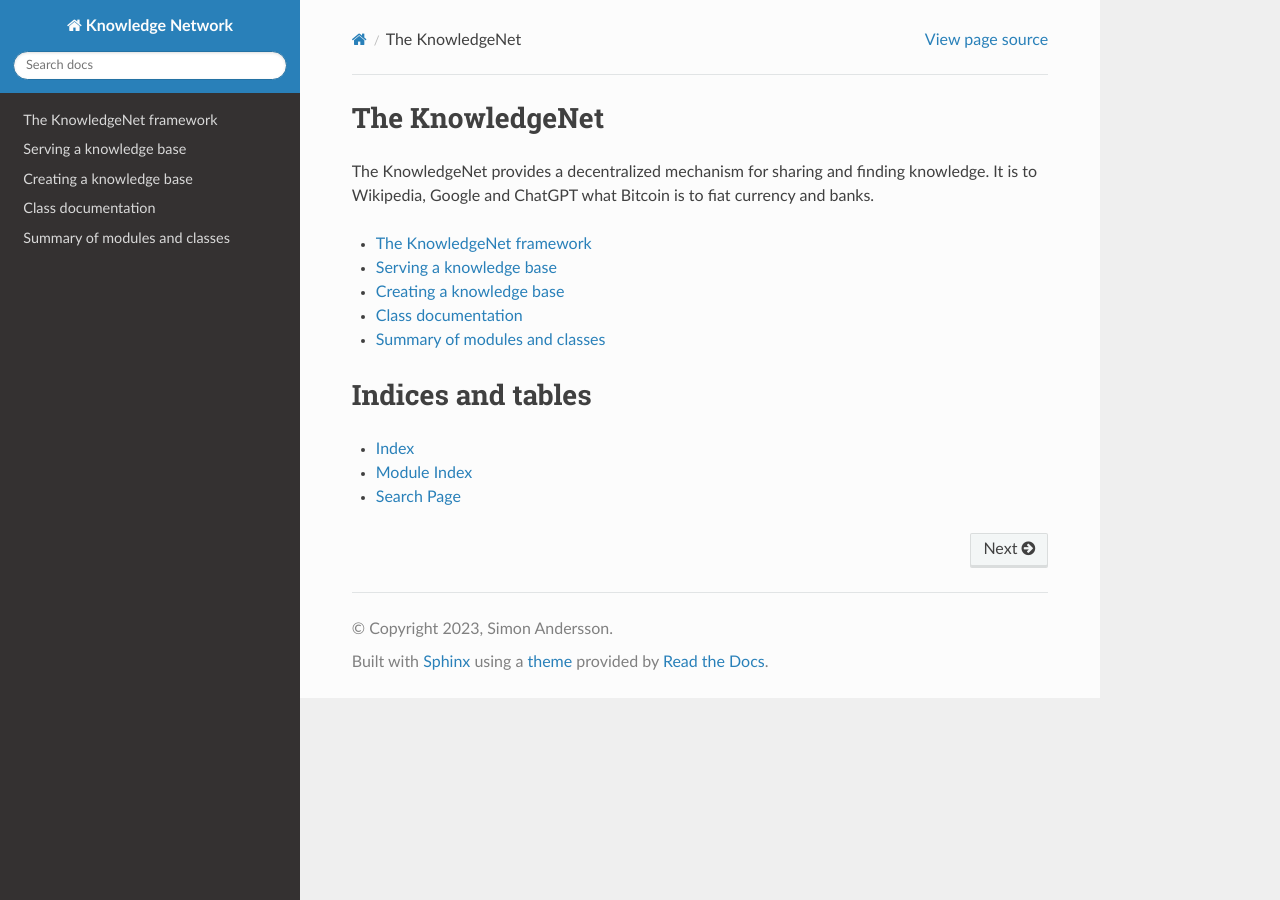
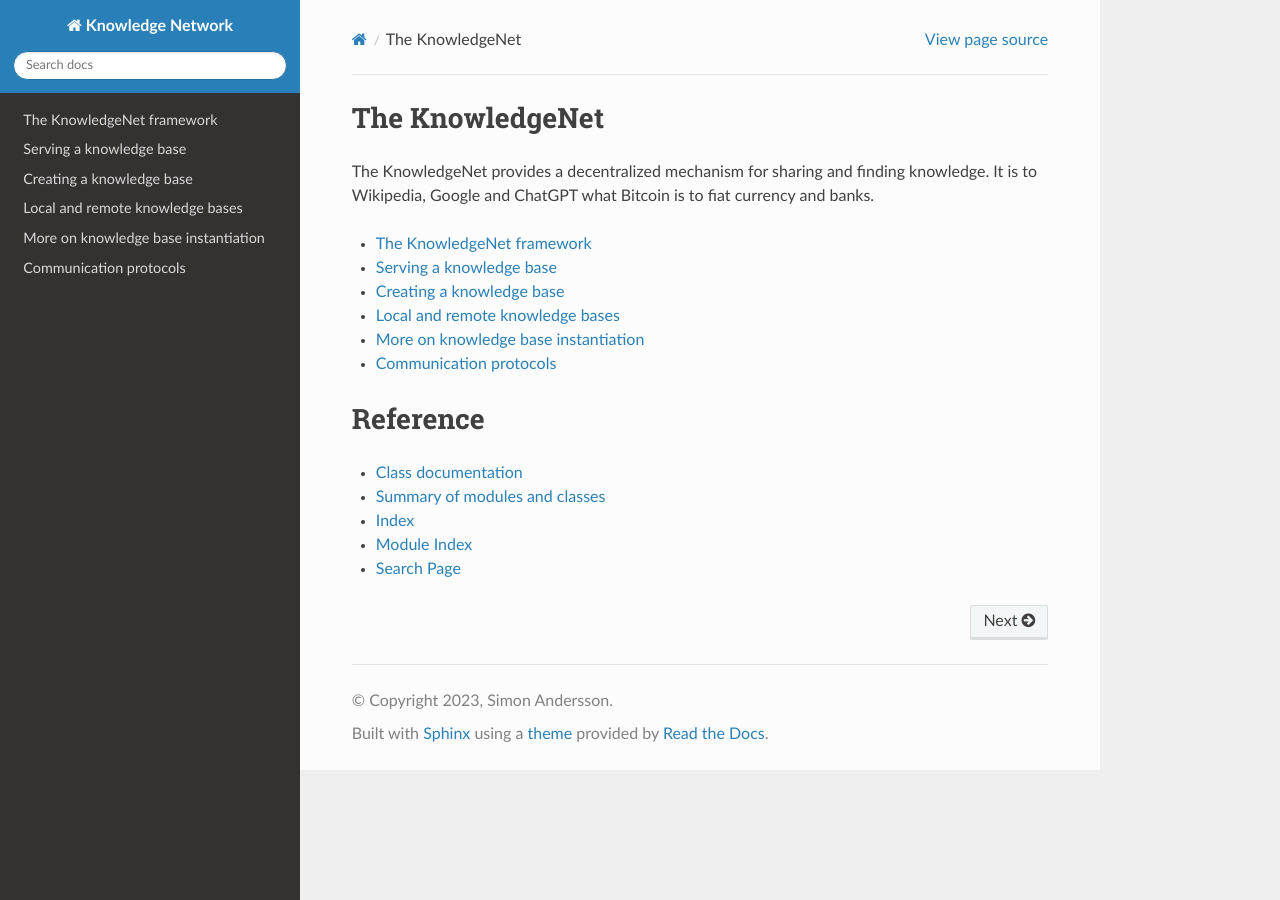
Before and after one commit to nilsdacke/knowledge_net, a Sphinx documentation site: the page built from docs/source/index.rst, in a window 1280 px wide. Built offline with Sphinx 7.4.7 and the Read the Docs theme 2.0.0, drawn with Linux system fonts in a browser that asks for light colours.

Commit message:
Continue documentation

```diff
--- a/docs/source/api.rst
+++ b/docs/source/api.rst
@@ -1,3 +1,5 @@
+.. _api:
+
 Summary of modules and classes
 ------------------------------
 
--- a/docs/source/classes.rst
+++ b/docs/source/classes.rst
@@ -1,3 +1,5 @@
+.. _classes:
+
 Class documentation
 -------------------
 
--- a/docs/source/index.rst
+++ b/docs/source/index.rst
@@ -15,13 +15,16 @@ It is to Wikipedia, Google and ChatGPT what Bitcoin is to fiat currency and bank
    overview
    serving
    knowledgebase
-   classes
-   api
+   local_and_remote
+   instantiation
+   protocols
 
 
-Indices and tables
+Reference
 ==================
 
+* :ref:`classes`
+* :ref:`api`
 * :ref:`genindex`
 * :ref:`modindex`
 * :ref:`search`
--- /dev/null
+++ b/docs/source/instantiation.rst
@@ -0,0 +1,4 @@
+.. _instantiation:
+
+More on knowledge base instantiation
+======================================
--- /dev/null
+++ b/docs/source/local_and_remote.rst
@@ -0,0 +1,4 @@
+.. _local_remote:
+
+Local and remote knowledge bases
+====================================
--- /dev/null
+++ b/docs/source/protocols.rst
@@ -0,0 +1,4 @@
+.. _protocols:
+
+Communication protocols
+========================
```
